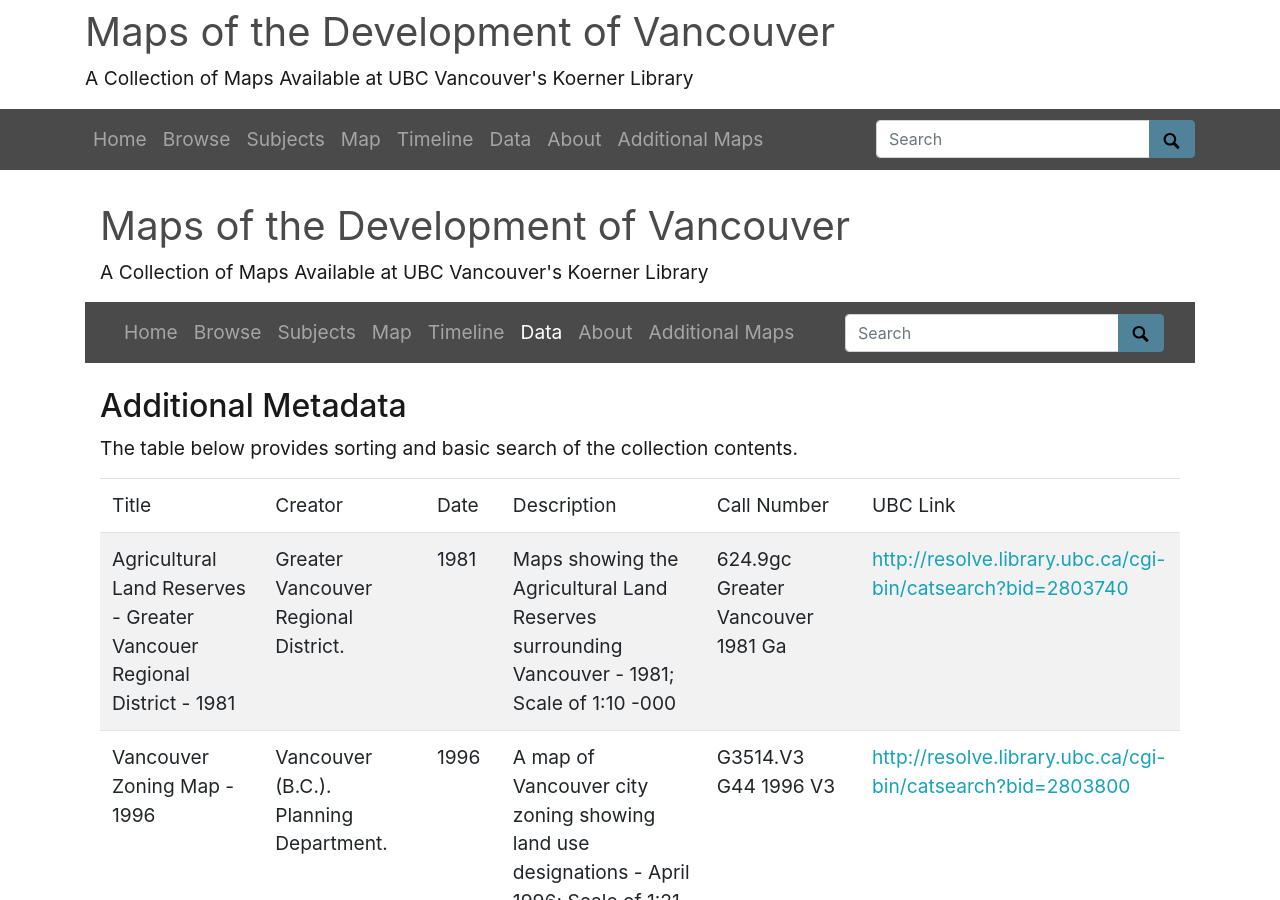
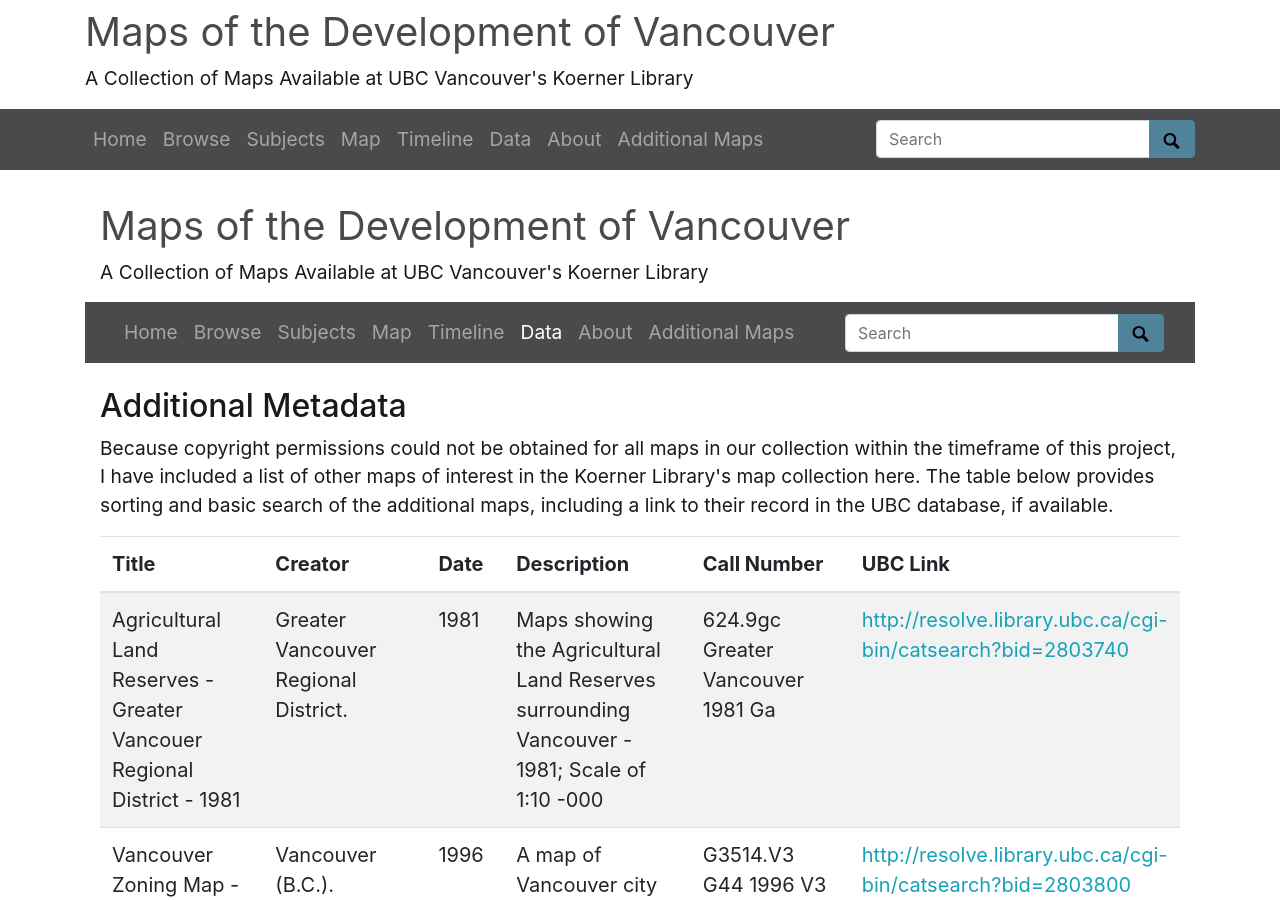
Before and after one commit to ubc-lib-geo/development-of-vancouver-maps, a Jekyll site: the page built from pages/additional-maps.md, in a window 1280 px wide and 900 px high. Built offline with Jekyll 4.4.1, drawn with Linux system fonts in a browser that asks for light colours; our own code applies the rules of GitHub Pages for plain Markdown files.

Commit message:
Fixed heading styles for the table to match those in the other data

```diff
--- a/pages/additional-maps.md
+++ b/pages/additional-maps.md
@@ -178,19 +178,19 @@
 
 <h2 id="Additional-Metadata">Additional Metadata</h2>
 
-<p>The table below provides sorting and basic search of the collection contents. </p>
+<p>Because copyright permissions could not be obtained for all maps in our collection within the timeframe of this project, I have included a list of other maps of interest in the Koerner Library's map collection here. The table below provides sorting and basic search of the additional maps, including a link to their record in the UBC database, if available. </p>
 
 
 <div class="table-responsive-md">
-    <table id="additional-data" class="table table-striped">
+    <table id="additional-data" class="table table-striped" style="font-size:20px">
         <thead>
             <tr>
-                <td>Title</td>
-                <td>Creator</td>
-                <td>Date</td>
-                <td>Description</td>
-                <td>Call Number</td>
-                <td>UBC Link</td>
+                <th scope="col">Title</th>
+                <th scope="col">Creator</th>
+                <th scope="col">Date</th>
+                <th scope="col">Description</th>
+                <th scope="col">Call Number</th>
+                <th scope="col">UBC Link</th>
             </tr>
         </thead>
         <tr>
```
